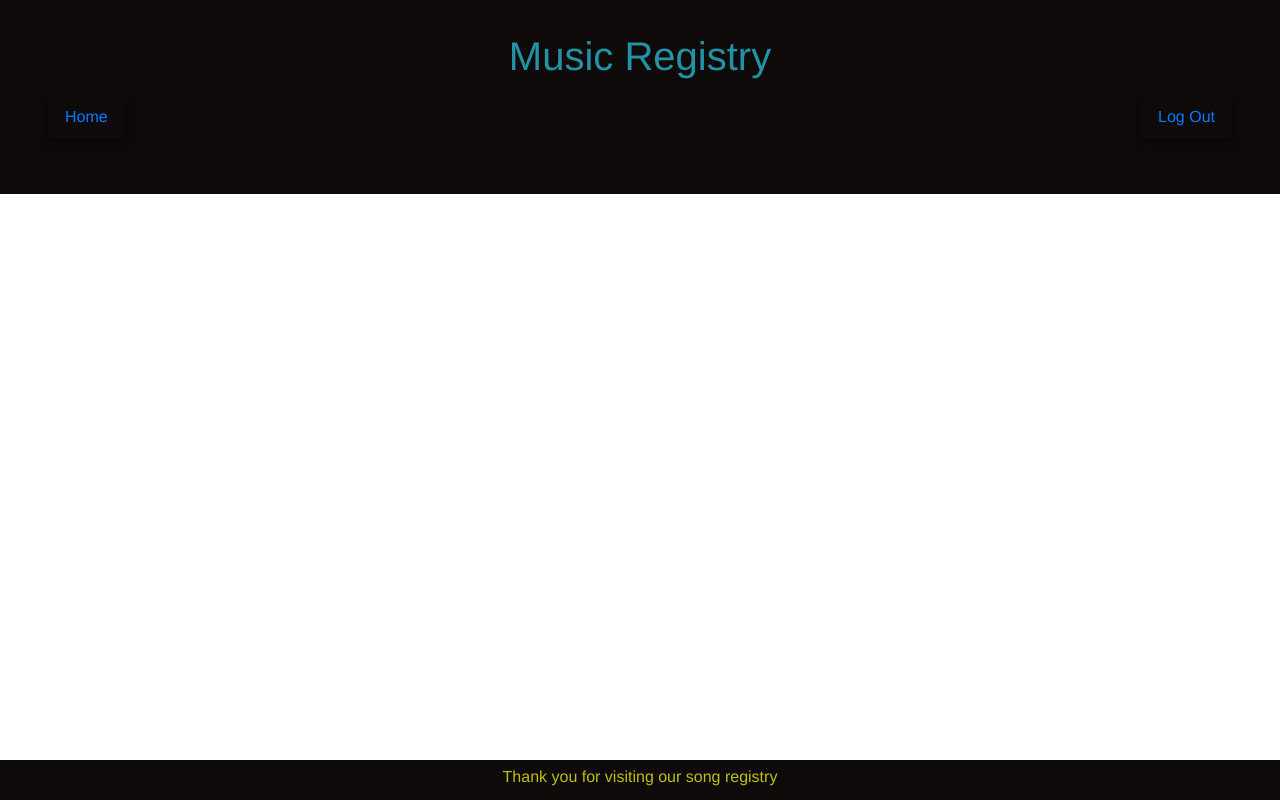
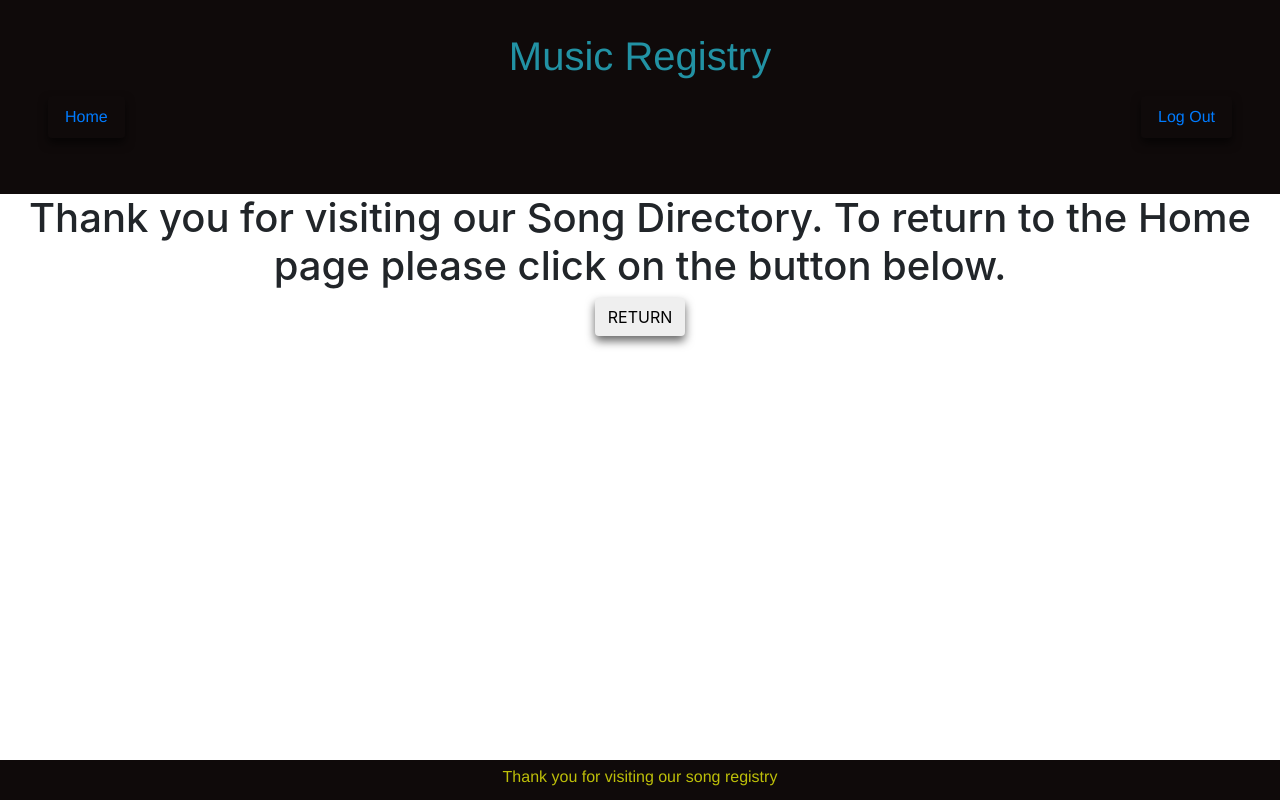
Before and after one commit to bradfan/React_Project, a React (Create React App) app in the folder music-react/: page /LogOut in a window 1280 px wide. Built offline with nearby package versions, Linux system fonts and the light colour scheme.

Commit message:
Add LogOut function and component

```diff
--- /dev/null
+++ b/music-react/src/component/general/LogOutComponent.jsx
@@ -0,0 +1,24 @@
+import React from "react";
+import { Link } from "react-router-dom";
+import "../../index.css";
+
+
+
+function LogOut() {
+
+    return(
+        <div className="big-div">
+            <h1 className="farewell">Thank you for visiting our Song Directory. To return to the Home page please click on the button below.</h1>
+        <Link to="/"><button className="btn log-out">RETURN</button></Link>
+
+        </div>
+    )
+
+
+
+}
+
+export default LogOut;
+
+
+{/* <td><Link to={`/song/${songs.id}`}><button className="btn btn-success">Update</button></Link></td> */}
--- a/music-react/src/component/general/RouterComponent.jsx
+++ b/music-react/src/component/general/RouterComponent.jsx
@@ -6,6 +6,7 @@ import AddMusic from '../music/AddMusic'
 import Footer from '../pages/Footer'
 import Header from '../pages/Header'
 import WelcomeComponent from '../general/WelcomeComponent'
+import LogOutComponent from '../general/LogOutComponent'
 
 
 class RouterComponent extends Component {
@@ -19,7 +20,8 @@ class RouterComponent extends Component {
                     <Route path="/theSong/:id" element={<AddMusic/>}></Route>
                     <Route path="/song/:id" element={<UpdateMusicComponent/>}></Route>
                     <Route path="/songRegistry" element={<SongRegistryComponent/>}></Route>
-                   </Routes>
+                    <Route path="/LogOut" element={<LogOutComponent/>}></Route>
+                    </Routes>
                     <Footer />
                  </Router>
             </div>
--- a/music-react/src/component/general/WelcomeComponent.jsx
+++ b/music-react/src/component/general/WelcomeComponent.jsx
@@ -17,12 +17,6 @@ function WelcomeComponent()  {
     });
   }, []);
 
-  useEffect(() => {
-    LoginDataService.retrieveAllLogin().then((response) => {
-      setName(response.data);
-
-    });
-  }, []);
 
   const handleChange = (e) => {
     console.log("LOGIN btn clicked");
--- a/music-react/src/component/pages/Header.jsx
+++ b/music-react/src/component/pages/Header.jsx
@@ -14,7 +14,7 @@ class Header extends Component {
             </Link>
           </p>
           <p>
-            <Link className="nav-link btn" to="/SongRegistry">
+            <Link className="nav-link btn" to="/LogOut">
               Log Out
             </Link>
           </p>
--- a/music-react/src/service/LoginDataService.js
+++ b/music-react/src/service/LoginDataService.js
@@ -7,9 +7,9 @@ class LoginDataService {
 
   // extra functionality for possible future login management
 
-    retrieveAllLogin() {
-      return axios.get(`http://localhost:8080/retrieveAllLogin`);
-    }
+    // retrieveAllLogin() {
+    //   return axios.get(`http://localhost:8080/retrieveAllLogin`);
+    // }
 
   //   deleteLogin(id) {
   //     return axios.delete(`http://localhost:8080/deleteLogin/${id}`);
```
